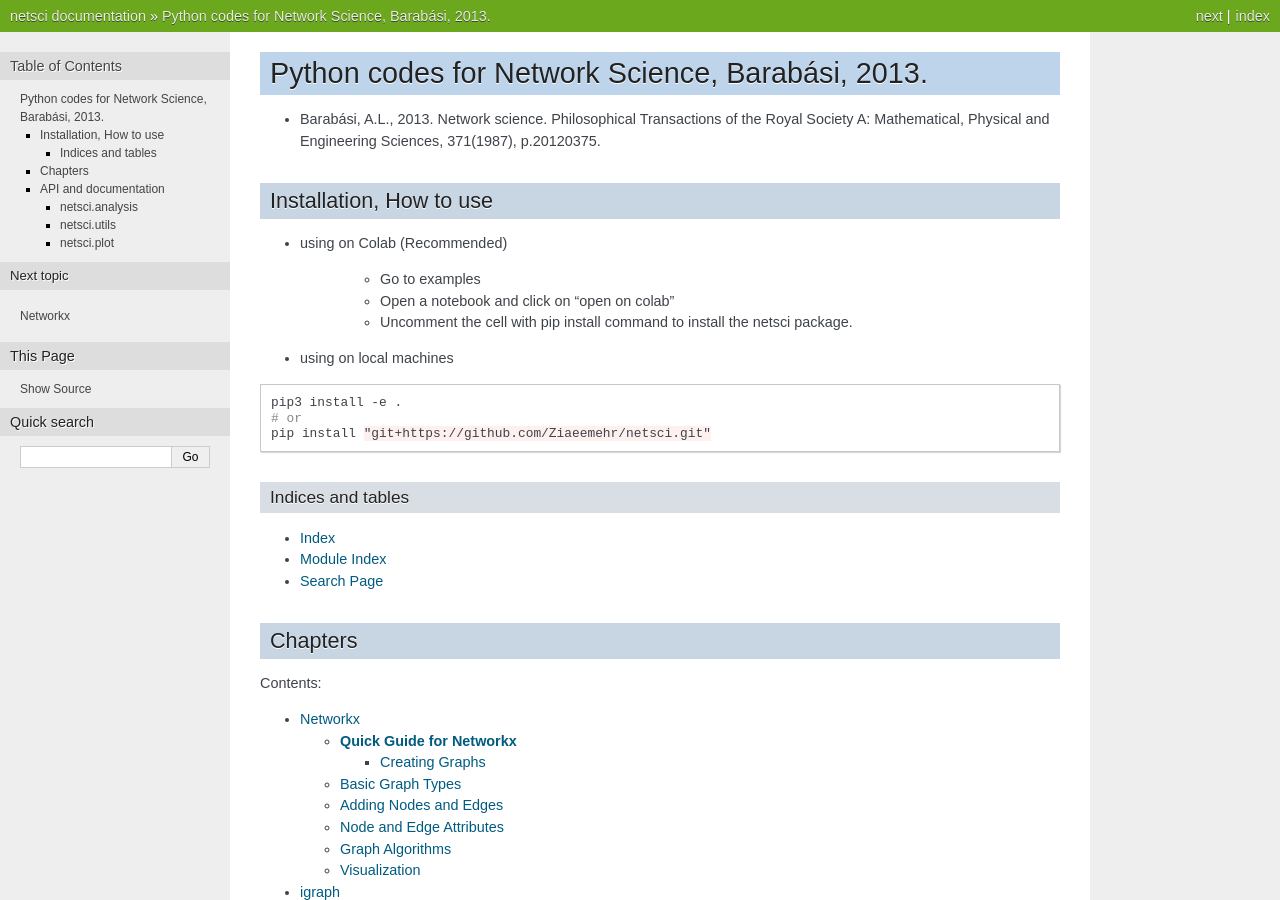
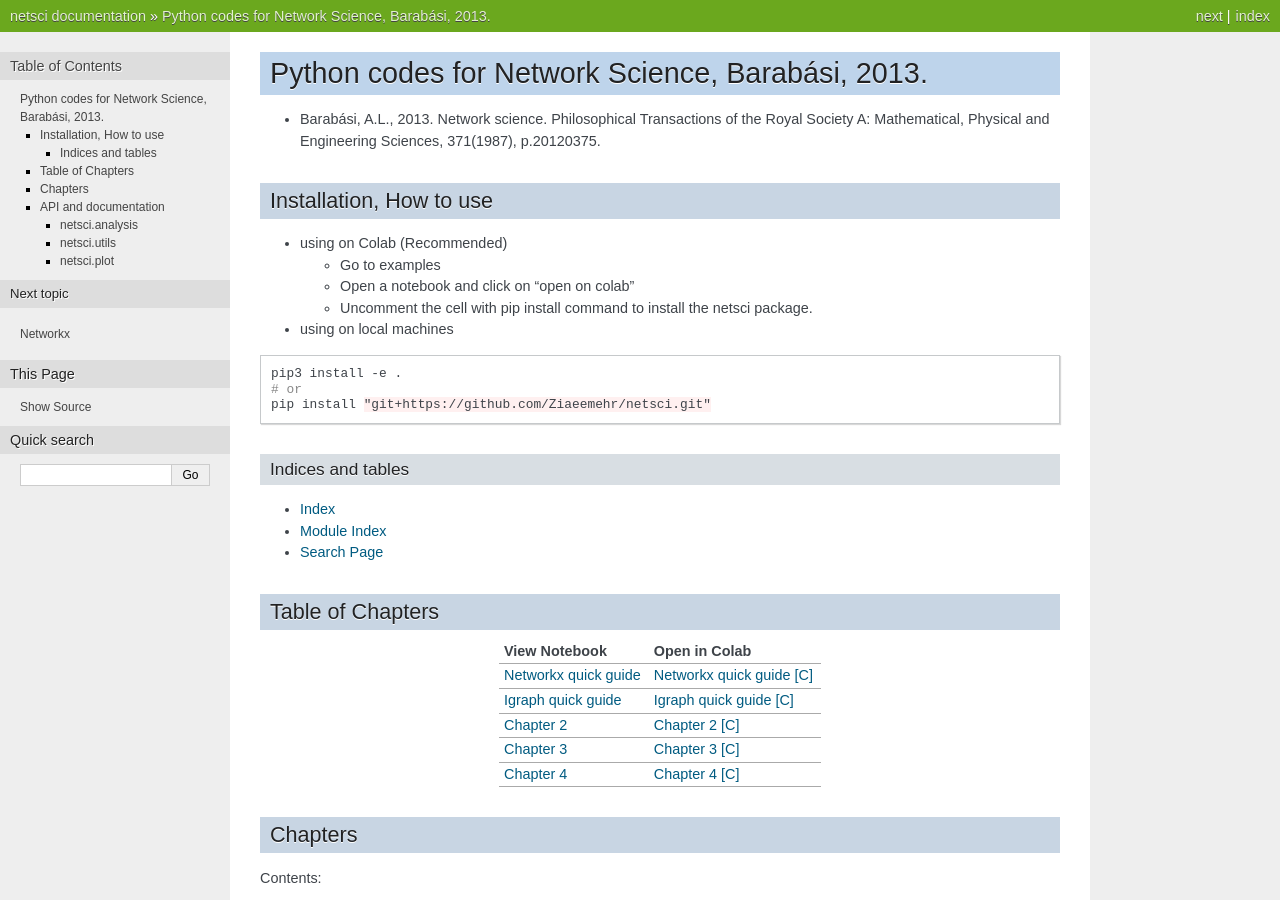
Before and after one commit to Ziaeemehr/netsci, a Sphinx documentation site: the page built from docs/index.rst, in a window 1280 px wide and 900 px high. Built offline with Sphinx 7.4.7, drawn with Linux system fonts in a browser that asks for light colours; the version number could not be read and is left out.

Commit message:
index.rst modified.

```diff
--- a/docs/index.rst
+++ b/docs/index.rst
@@ -9,9 +9,9 @@ Installation, How to use
 
 - using on Colab (Recommended)
 
-    - Go to examples
-    - Open a notebook and click on "open on colab"
-    - Uncomment the cell with pip install command to install the netsci package.
+  - Go to examples
+  - Open a notebook and click on "open on colab"
+  - Uncomment the cell with pip install command to install the netsci package.
 
 - using on local machines
 
@@ -28,6 +28,25 @@ Indices and tables
 * :ref:`genindex`
 * :ref:`modindex`
 * :ref:`search`
+
+Table of Chapters
+=============================
+
+.. list-table::
+   :header-rows: 1
+
+   * - View Notebook
+     - Open in Colab
+   * - `Networkx quick guide <https://github.com/Ziaeemehr/netsci/blob/main/docs/examples/quick_guide_networkx.ipynb>`_
+     - `Networkx quick guide [C] <https://colab.research.google.com/github/Ziaeemehr/netsci/blob/main/docs/examples/quick_guide_networkx.ipynb>`_
+   * - `Igraph quick guide <https://github.com/Ziaeemehr/netsci/blob/main/docs/examples/quick_guide_igraph.ipynb>`_
+     - `Igraph quick guide [C] <https://colab.research.google.com/github/Ziaeemehr/netsci/blob/main/docs/examples/quick_guide_igraph.ipynb>`_
+   * - `Chapter 2 <https://github.com/Ziaeemehr/netsci/blob/main/docs/examples/chap_02.ipynb>`_
+     - `Chapter 2 [C] <https://colab.research.google.com/github/Ziaeemehr/netsci/blob/main/docs/examples/chap_02.ipynb>`_
+   * - `Chapter 3 <https://github.com/Ziaeemehr/netsci/blob/main/docs/examples/chap_03.ipynb>`_
+     - `Chapter 3 [C] <https://colab.research.google.com/github/Ziaeemehr/netsci/blob/main/docs/examples/chap_03.ipynb>`_
+   * - `Chapter 4 <https://github.com/Ziaeemehr/netsci/blob/main/docs/examples/chap_04.ipynb>`_
+     - `Chapter 4 [C] <https://colab.research.google.com/github/Ziaeemehr/netsci/blob/main/docs/examples/chap_04.ipynb>`_
 
 
 Chapters
```
